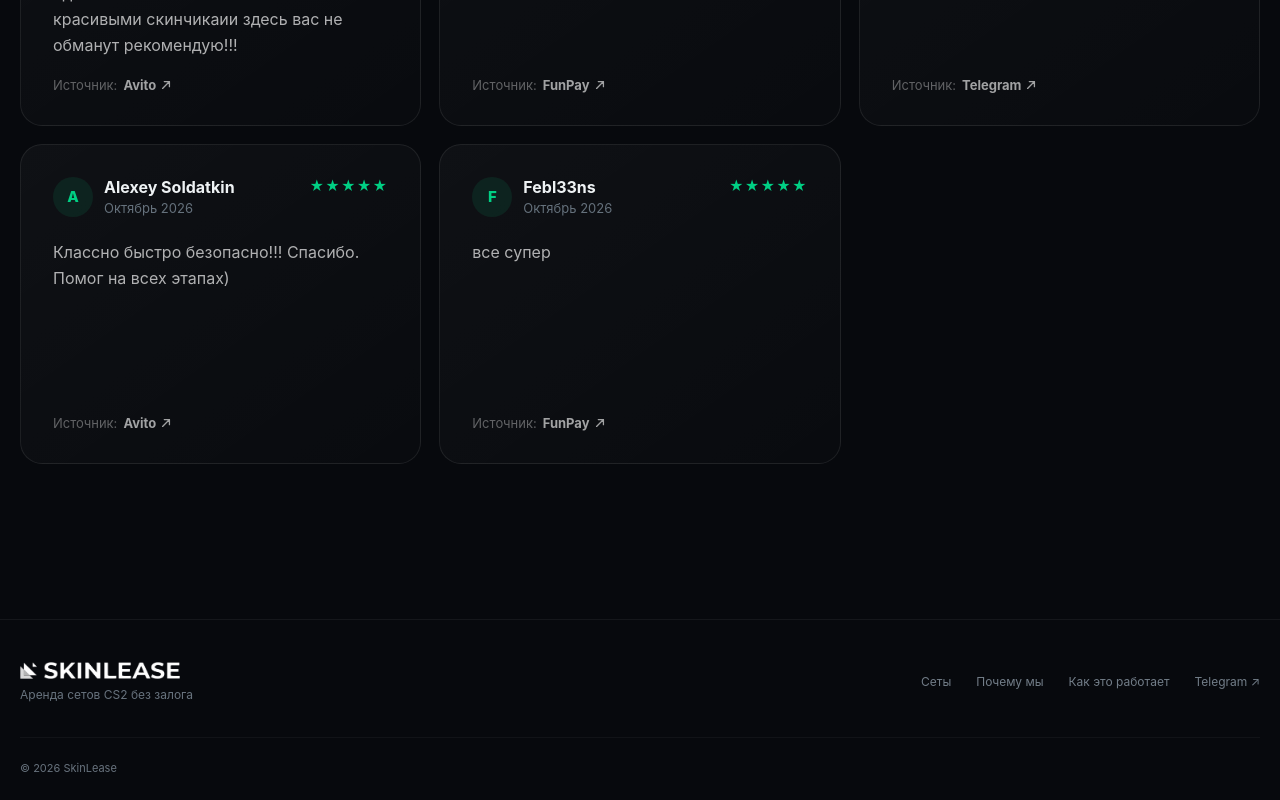
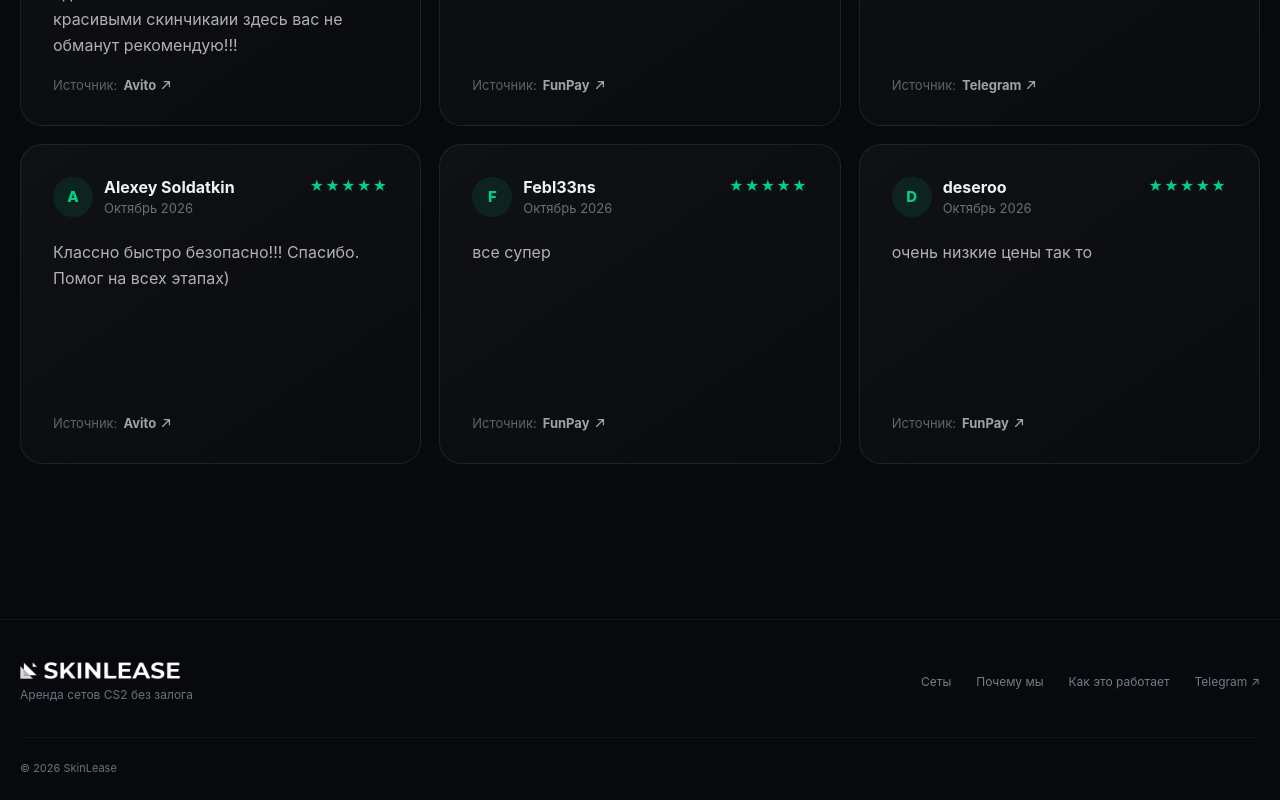
Before and after one commit to sapfi24/skinlease, a Next.js app: page /reviews in a window 1280 px wide. Shown: the part 1646-2446 px from the top of the page. Built offline with nearby package versions, Linux system fonts and the light colour scheme.

Commit message:
Update reviews.js

```diff
--- a/data/reviews.js
+++ b/data/reviews.js
@@ -125,6 +125,15 @@ const reviews = [
     sourceLink: "https://funpay.com/users/3664170/"
   },
 
+  {
+    id: 15,
+    name: "deseroo",
+    date: "Октябрь 2026",
+    text: "очень низкие цены так то",
+    source: "FunPay",
+    sourceLink: "https://funpay.com/users/3664170/"
+  },
+
 ];
 
 export default reviews;
```
